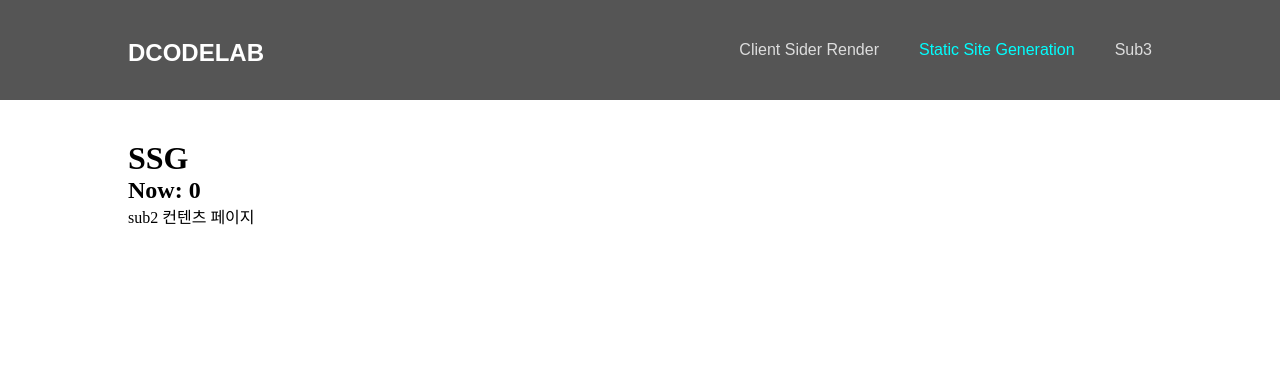
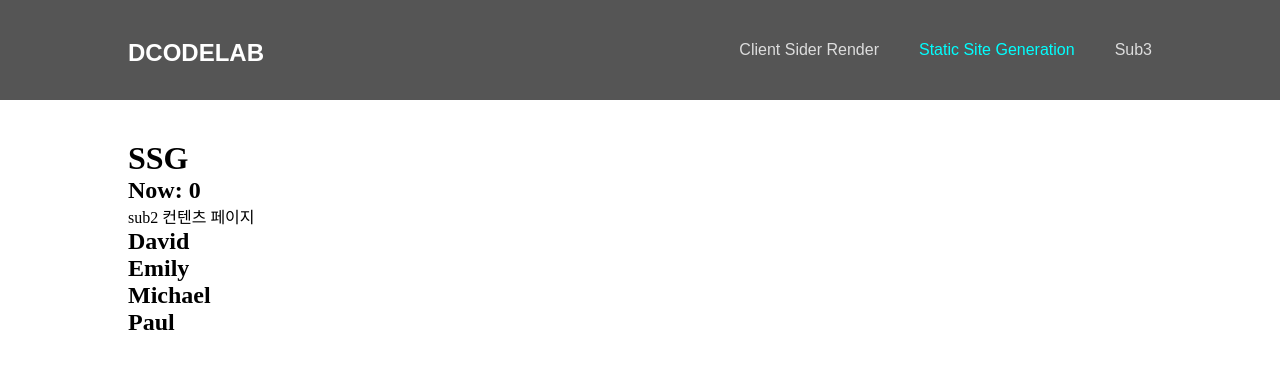
Before and after one commit to tubi55/dcodelab-next-basic, a Next.js app: page /ssg in a window 1280 px wide. Shown: the top 368 px of the page. Built offline with nearby package versions, Linux system fonts and the light colour scheme.

Commit message:
ssg방식을 활용해 멤버 데이터 pre-render

```diff
--- a/pages/ssg.js
+++ b/pages/ssg.js
@@ -1,10 +1,19 @@
 import Layout from '@/components/Layout';
+import data from '@/public/members.json';
 
 export default function SSG(props) {
 	return (
 		<>
 			<h2>Now: {props.now}</h2>
 			<p>sub2 컨텐츠 페이지</p>
+			{props.members.map((member, idx) => {
+				return (
+					<article key={idx}>
+						<h2>{member.name}</h2>
+						<p>{member.positon}</p>
+					</article>
+				);
+			})}
 		</>
 	);
 }
@@ -17,7 +26,7 @@ export async function getStaticProps() {
 	console.log('ssg');
 
 	return {
-		props: { now: performance.now() },
+		props: { now: performance.now(), members: data.members },
 	};
 }
 
```
